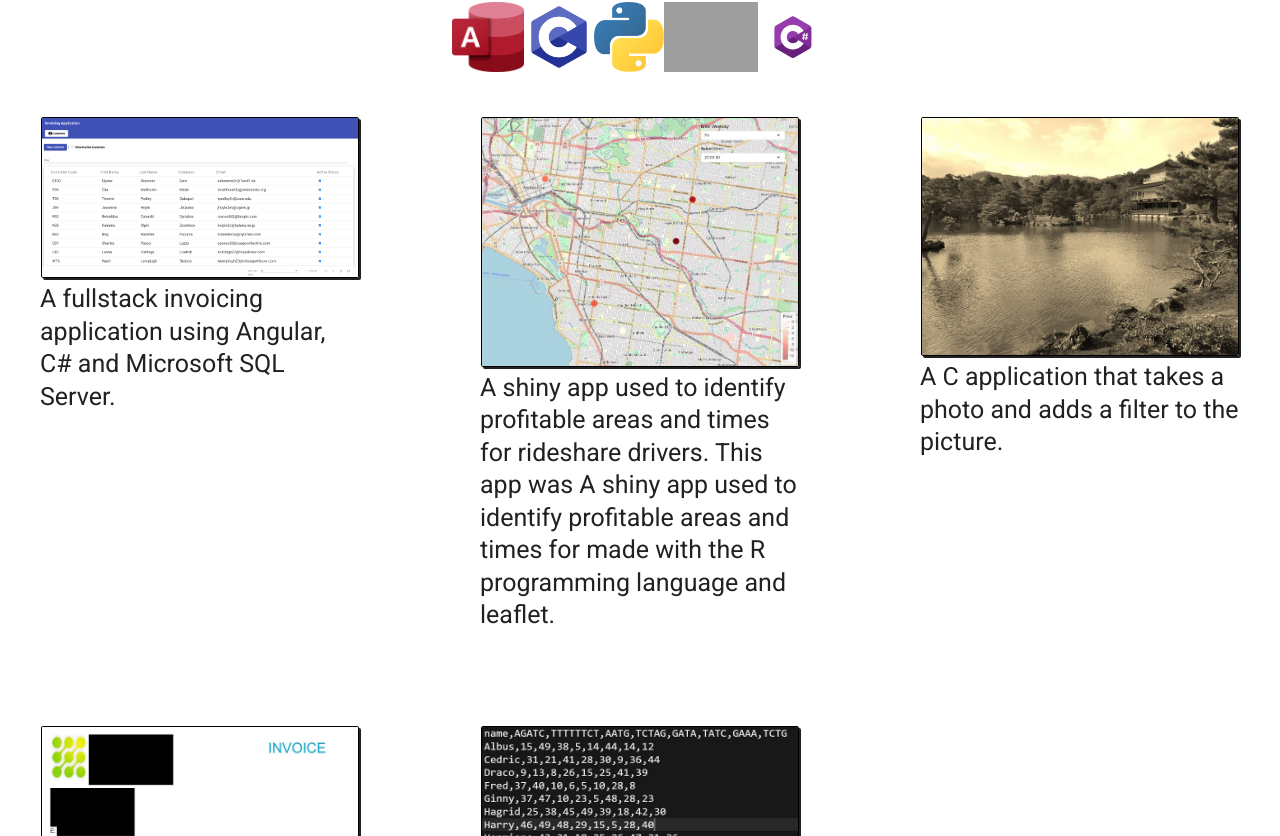
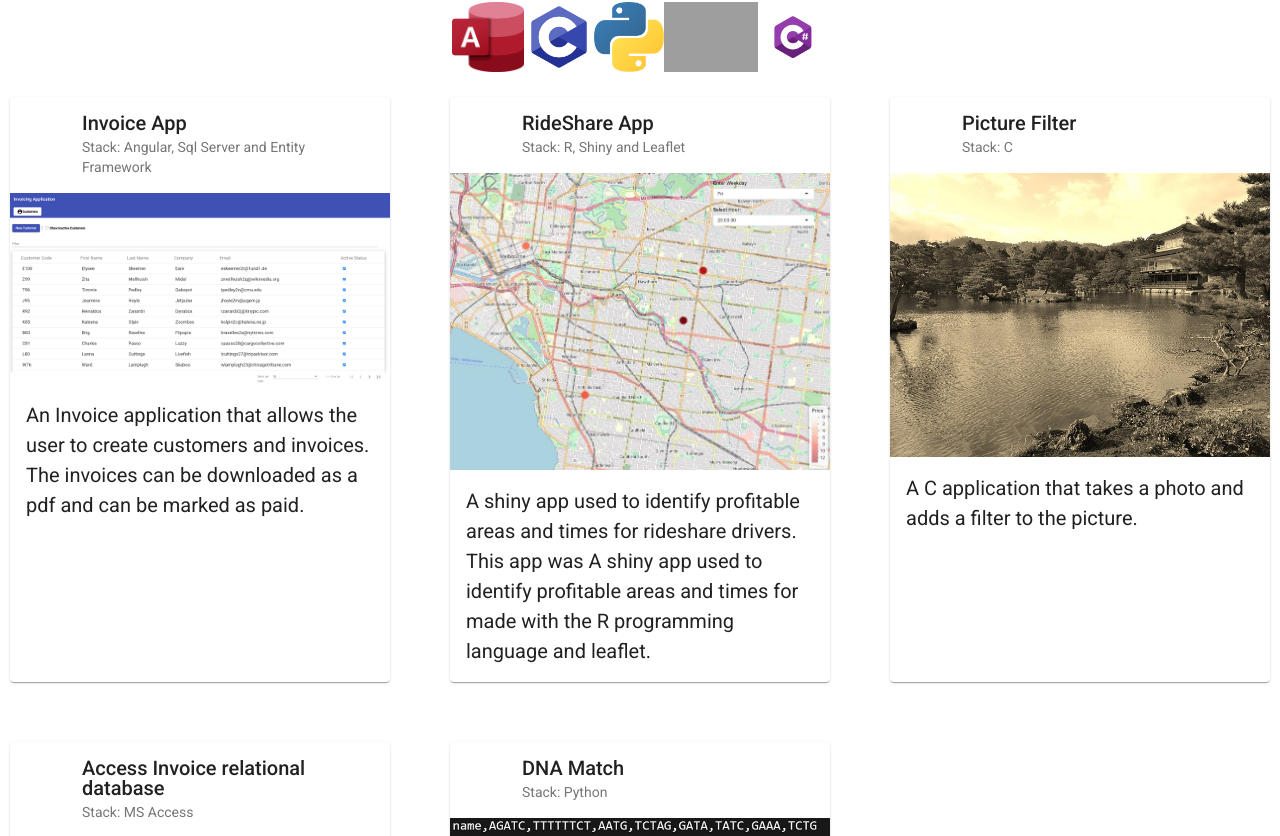
Before and after one commit to dan933/portfolio-website, an Angular app in the folder portfolio-website/: page /overview in a window 1280 px wide. Shown: the part 324-1160 px from the top of the page. Built offline with nearby package versions, Linux system fonts and the light colour scheme; grey boxes are pictures that could not be loaded.

Commit message:
added cards to overview page

```diff
--- a/portfolio-website/src/app/components/c-projects/c-projects-credit/c-projects-credit.component.html
+++ b/portfolio-website/src/app/components/c-projects/c-projects-credit/c-projects-credit.component.html
@@ -27,6 +27,7 @@
     </mat-toolbar-row>
 
   </mat-toolbar>
+
   <h2 class="header2-left">Credit</h2>
   <figure>
     <img class="border img-medium-responsive" src="../../../assets/Images/cprojects-credit/credit.jpg" alt="Credit picture">
--- a/portfolio-website/src/app/components/overview/overview.component.html
+++ b/portfolio-website/src/app/components/overview/overview.component.html
@@ -20,26 +20,17 @@
 
   <div class="basic-grid">
 
-    <figure class="card">
-      <img class="img-medium-responsive border cursor-pointer" routerLink="/fullstack" routerLinkActive="active" src="../../assets/Images/fullstack/invoice-application/fullstack.png" alt="Invoice Application">
-    <figcaption class="caption">A fullstack invoicing application using Angular, C# and Microsoft SQL Server.</figcaption>
-    </figure>
-
-    <figure class="card">
-      <img class="img-medium-responsive border cursor-pointer" routerLink="/r-projects" routerLinkActive="active" src="../../assets/Images/overview-images/rideshare Project.jpg" alt="R Project">
-    <figcaption class="caption">A shiny app used to identify profitable areas and times for rideshare drivers. This app was A shiny app used to identify profitable areas and times for made with the R programming language and leaflet.</figcaption>
-    </figure>
-
-    <figure class="card">
-      <img class="img-medium-responsive border cursor-pointer" routerLink="/c-projects" src="../../assets/Images/overview-images/C-example-sepia.jpg" alt="C Language">
-      <figcaption class="caption">A C application that takes a photo and adds a filter to the picture.</figcaption>
-    </figure>
-    <figure class="card">
-      <img class="img-medium-responsive border cursor-pointer" routerLink="/sql-projects" src="../../assets/Images/overview-images/Access Example.jpg" alt="MS Access">
-      <figcaption class="caption">A Microsoft Access application to manage a companies invoice.</figcaption>
-    </figure>
-    <figure class="card">
-      <img class="img-medium-responsive border cursor-pointer" routerLink="/python-projects" src="../../assets/Images/overview-images/DNA Example.png" alt="Python">
-      <figcaption class="caption">A python program that returns the name of a person when there is a DNA match.</figcaption>
-    </figure>
+    <mat-card *ngFor="let card of cards" class="card">
+      <mat-card-header>
+        <div mat-card-avatar class="example-header-image"></div>
+        <mat-card-title>{{card.title}}</mat-card-title>
+        <mat-card-subtitle>{{card.subtitle}}</mat-card-subtitle>
+      </mat-card-header>
+      <img mat-card-image class="cursor-pointer" routerLink={{card.routeLink}} src={{card.img}} alt="Photo of a Shiba Inu">
+      <mat-card-content>
+        <p>
+          {{card.caption}}
+        </p>
+      </mat-card-content>
+    </mat-card>
   </div>
--- a/portfolio-website/src/app/components/overview/overview.component.scss
+++ b/portfolio-website/src/app/components/overview/overview.component.scss
@@ -0,0 +1,6 @@
+.card{
+  margin-left: 10px;
+  margin-right: 10px;
+  margin-top: 20px;
+  position: inherit;
+}
--- a/portfolio-website/src/app/components/overview/overview.component.ts
+++ b/portfolio-website/src/app/components/overview/overview.component.ts
@@ -1,4 +1,13 @@
 import { Component, OnInit } from '@angular/core';
+import { cardData } from 'src/assets/Data/overview-card-data';
+
+interface ICard {
+  title:string,
+  subtitle:string,
+  img: string,
+  caption: string
+  routeLink:string
+}
 
 @Component({
   selector: 'app-overview',
@@ -7,9 +16,11 @@ import { Component, OnInit } from '@angular/core';
 })
 export class OverviewComponent implements OnInit {
 
+  cards: ICard[] = cardData;
+
+
   constructor() { }
 
   ngOnInit(): void {
   }
-
 }
--- /dev/null
+++ b/portfolio-website/src/assets/Data/overview-card-data.ts
@@ -0,0 +1,47 @@
+import { RouterLink } from "@angular/router"
+
+interface ICard {
+  title:string,
+  subtitle:string,
+  img: string,
+  caption: string
+  routeLink:string
+}
+
+export const cardData: ICard[] = [
+  {
+    title:"Invoice App",
+    subtitle:"Stack: Angular, Sql Server and Entity Framework",
+    img: "../../assets/Images/fullstack/invoice-application/fullstack.png",
+    caption: "An Invoice application that allows the user to create customers and invoices. The invoices can be downloaded as a pdf and can be marked as paid.",
+    routeLink:"/fullstack"
+  },
+  {
+    title:"RideShare App",
+    subtitle:"Stack: R, Shiny and Leaflet",
+    img: "../../assets/Images/overview-images/rideshare Project.jpg",
+    caption: "A shiny app used to identify profitable areas and times for rideshare drivers. This app was A shiny app used to identify profitable areas and times for made with the R programming language and leaflet.",
+    routeLink:"/r-projects"
+  },
+  {
+    title:"Picture Filter",
+    subtitle:"Stack: C",
+    img: "../../assets/Images/overview-images/C-example-sepia.jpg",
+    caption: "A C application that takes a photo and adds a filter to the picture.",
+    routeLink:"/c-projects"
+  },
+  {
+    title:"Access Invoice relational database",
+    subtitle:"Stack: MS Access",
+    img: "../../assets/Images/overview-images/Access Example.jpg",
+    caption: "A Microsoft Access application to manage a companies invoice.",
+    routeLink:"/sql-projects"
+  },
+  {
+    title:"DNA Match",
+    subtitle:"Stack: Python",
+    img: "../../assets/Images/overview-images/DNA Example.png",
+    caption: "A python program that returns the name of a person when there is a DNA match.",
+    routeLink:"/python-projects"
+  },
+]
```
Also changed, not shown: portfolio-website/src/app/app-material/app-material.module.ts (+5 -3 lines).
